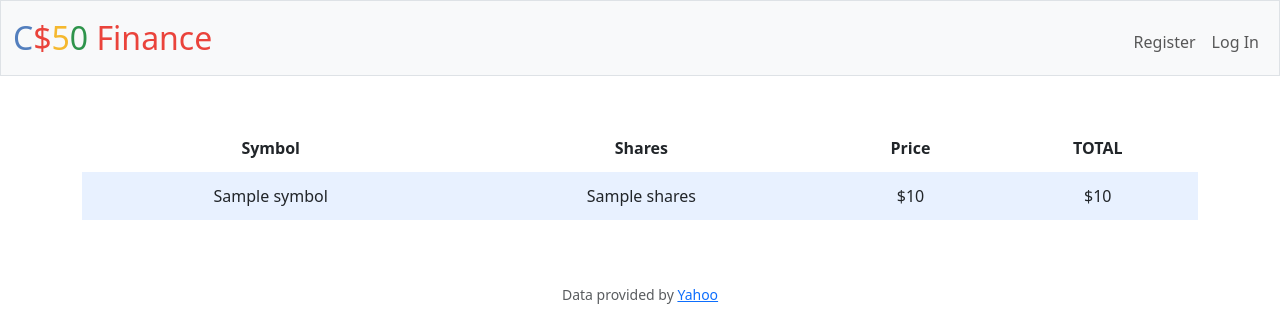
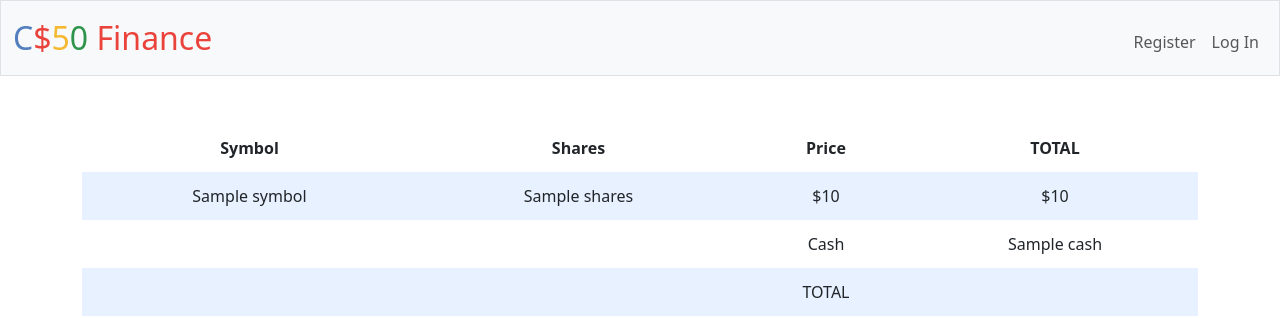
Before and after one commit to Ali-Rezk/CS50, a Flask app: template finance/templates/index.html in a window 1280 px wide. Shown: the top 318 px of the page. Run offline with Flask 3, Linux system fonts and the light colour scheme; the template is opened without the code that fills it: most values are stand-ins (such as "Sample title", 1, 10 or a date in 2020); some libraries are stand-ins or nearby versions.

Commit message:
Tue, Jul 30, 2024, 9:43 PM +03:00

```diff
--- a/finance/app.py
+++ b/finance/app.py
@@ -38,7 +38,8 @@ def index():
     rows = db.execute("SELECT symbol, SUM(shares) AS [shares] FROM stocks WHERE stocks_id=? GROUP BY symbol", session["user_id"])
     price = [float(lookup(row['symbol'])['price']) for row in rows]
     rows_and_prices = zip(rows, price)
-    return render_template("index.html", rows_and_prices = rows_and_prices)
+    cash = db.execute("SELECT cash FROM users WHERE id = ?", session["user_id"])
+    return render_template("index.html", rows_and_prices = rows_and_prices, cash = cash)
 
 @app.route("/buy", methods=["GET", "POST"])
 @login_required
--- a/finance/templates/index.html
+++ b/finance/templates/index.html
@@ -19,7 +19,12 @@
                     <td>{{ row.symbol }}</td><td>{{ row.shares }}</td><td>${{ price }}</td><td>${{ row.shares * price|round(2)  }}</td>
                 </tr>
                 {% endfor %}
-                <tr></tr>
+                <tr>
+                    <td></td><td></td><td>Cash</td><td>{{cash}}</td>
+                </tr>
+                <tr>
+                    <td></td><td></td><td>TOTAL</td><td></td>
+                </tr>
             </tbody>
         </table>
     </div>
```
